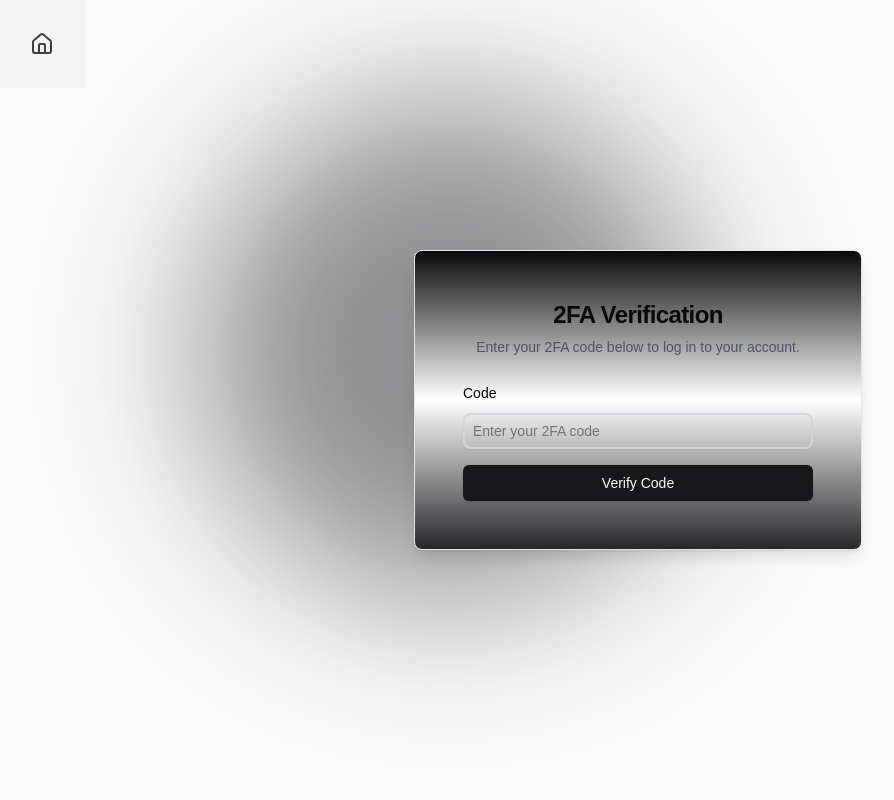
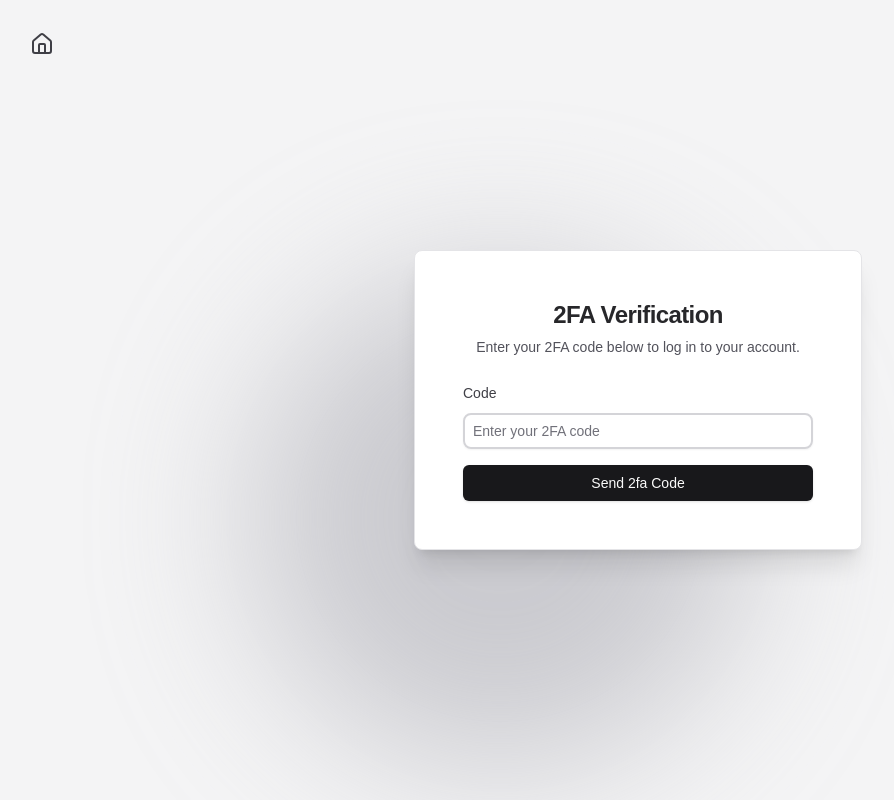
Before and after one commit to Parth18062003/E-Commerce, a Next.js app in the folder frontend/: page /authentication/2fa in a window 1280 px wide. Shown: the whole page, without its empty margins (2-896 px from the left). Built offline with nearby package versions, Linux system fonts and the light colour scheme.

Commit message:
Updated 2fa form

```diff
--- a/frontend/components/TwoFaForm.tsx
+++ b/frontend/components/TwoFaForm.tsx
@@ -69,29 +69,36 @@ export default function TwoFAForm() {
   };
 
   return (
-    <div className="flex justify-center items-center lg:min-h-screen bg-zinc-50 dark:bg-zinc-950">
-      <div className="flex flex-col justify-center lg:w-1/2 p-4 lg:p-8">
-        <div className="absolute bottom-auto z-0 top-0 h-[500px] w-[500px] -translate-x-[30%] translate-y-[20%] rounded-full bg-zinc-800 dark:bg-zinc-600 opacity-50 blur-[80px]"></div>
-        <Card className="mx-auto max-w-md w-full shadow-lg rounded-lg p-6 bg-gradient-to-b from-zinc-950 via-transparent to-zinc-800 z-10">
+    <div className="flex justify-center items-center min-h-screen bg-zinc-100 dark:bg-zinc-900">
+      <div className="flex flex-col justify-center lg:w-1/2 p-4 lg:p-8 relative">
+        <div className="absolute bottom-auto z-0 top-0 h-[500px] w-[500px] -translate-x-[20%] translate-y-[10%] rounded-full bg-zinc-400 dark:bg-zinc-700 opacity-50 blur-[80px]"></div>
+        <Card className="mx-auto max-w-md w-full shadow-xl rounded-lg p-6 bg-white dark:bg-zinc-800 z-10">
           <CardHeader>
-            <CardTitle className="text-2xl font-bold text-center">
+            <CardTitle className="text-2xl font-bold text-center text-zinc-800 dark:text-zinc-200">
               2FA Verification
             </CardTitle>
-            <CardDescription className="text-sm text-gray-600 text-center">
-              Enter your 2FA code below to log in to your account.
+            <CardDescription className="text-sm text-zinc-600 dark:text-zinc-400 text-center">
+            Enter your 2FA code below to log in to your account.
             </CardDescription>
           </CardHeader>
           <CardContent>
             <form onSubmit={handleSubmit(onSubmit)} className="space-y-4">
               <div className="space-y-2">
-                <Label htmlFor="code">Code</Label>
+                <Label
+                  htmlFor="code"
+                  className="text-zinc-700 dark:text-zinc-300"
+                >
+                  Code
+                </Label>
                 <Input
                   id="code"
                   type="text"
                   placeholder="Enter your 2FA code"
                   {...register("code", { required: "Code is required" })}
-                  className={`border-2 rounded-lg p-2 w-full ${
-                    errors.code ? "border-red-500" : "border-gray-300"
+                  className={`border-2 rounded-lg p-2 w-full transition-colors ${
+                    errors.code
+                      ? "border-red-500"
+                      : "border-zinc-300 dark:border-zinc-600"
                   } focus:outline-none focus:ring-2 focus:ring-blue-500`}
                 />
                 {errors.code && (
@@ -109,7 +116,7 @@ export default function TwoFAForm() {
                     </div>
                   </div>
                 ) : (
-                  "Verify Code"
+                  "Send 2fa Code"
                 )}
               </Button>
             </form>
```
Also changed, not shown: frontend/components/SendPasswordResetMail.tsx (+9 -3 lines).
